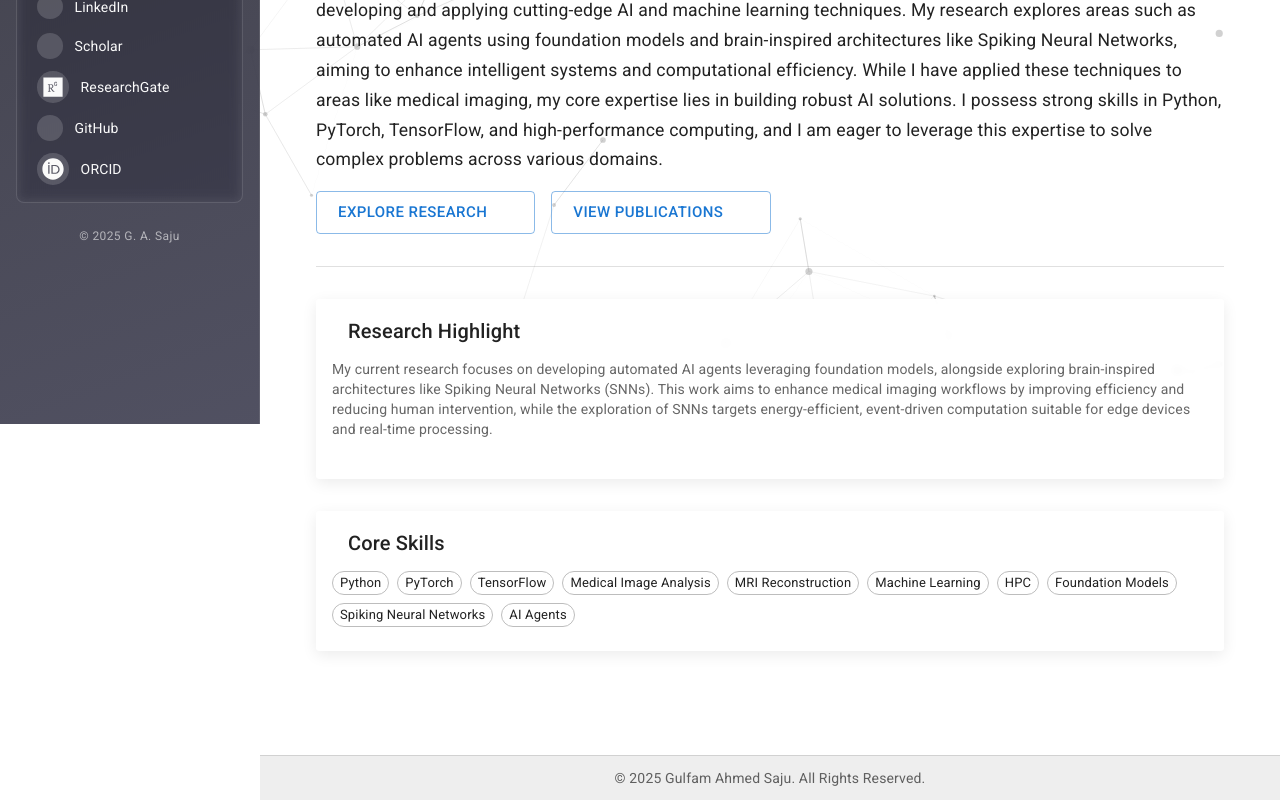
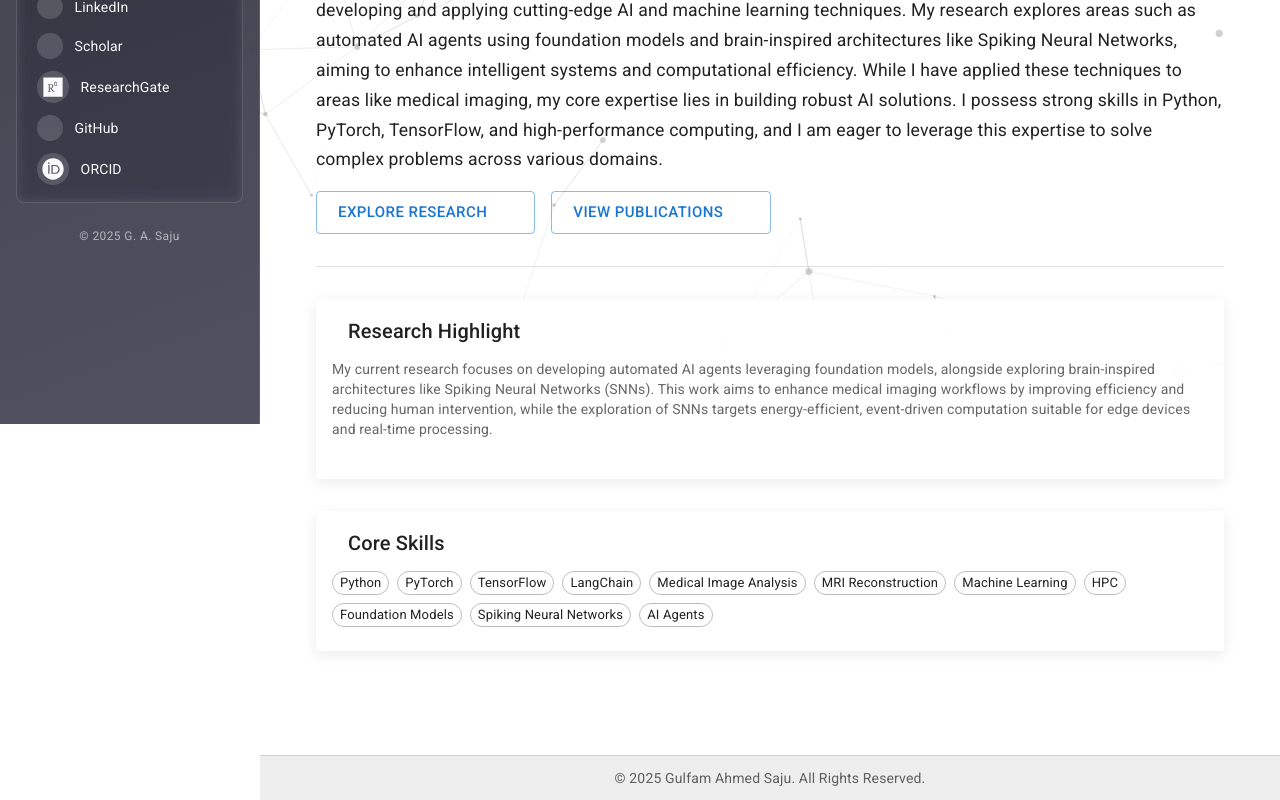
Before and after one commit to gulfam7/gulfam7.github.io, a React (Vite) app: page /#/ in a window 1280 px wide. Shown: the part 376-1176 px from the top of the page. Built offline with nearby package versions, Linux system fonts and the light colour scheme; some icons are missing.

Commit message:
Update HomePage.jsx

```diff
--- a/src/pages/HomePage.jsx
+++ b/src/pages/HomePage.jsx
@@ -184,6 +184,7 @@ function HomePage() {
                     <Chip label="Python" size="small" variant="outlined" /> {/* Added variant="outlined" for consistency */}
                     <Chip label="PyTorch" size="small" variant="outlined" />
                     <Chip label="TensorFlow" size="small" variant="outlined" />
+                    <Chip label="LangChain" size="small" variant="outlined" />
                     <Chip label="Medical Image Analysis" size="small" variant="outlined" />
                     <Chip label="MRI Reconstruction" size="small" variant="outlined" />
                     <Chip label="Machine Learning" size="small" variant="outlined" />
```
